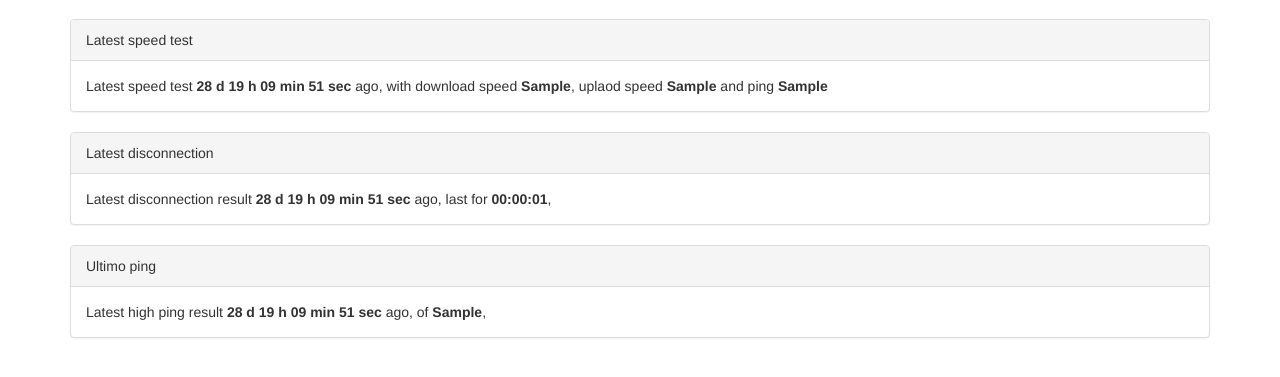
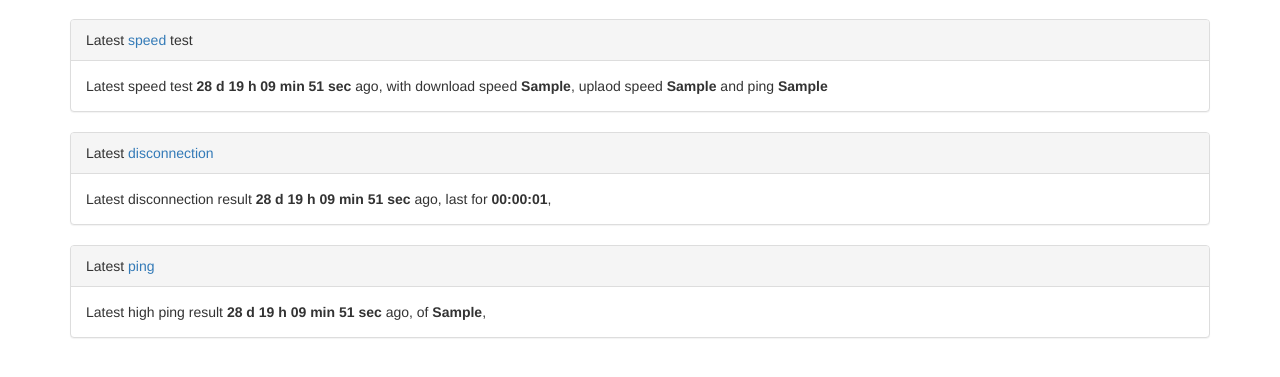
Before and after one commit to ema-grande/adsl-monitor, a PHP site: page / in a window 1280 px wide. Shown: the part 51-428 px from the top of the page. Run offline with PHP 8.4, Linux system fonts and the light colour scheme; tables that the repository leaves empty hold one stand-in row (values such as "Sample post"); data that the repository does not hold is empty.

Commit message:
add link to the section in index page

```diff
--- a/application/views/index.php
+++ b/application/views/index.php
@@ -7,7 +7,7 @@
 ?><br/>
 <div class="container starter-template">
 	<div class="panel panel-default">
-		<div class="panel-heading">Latest speed test</div>
+		<div class="panel-heading">Latest <a href="<?php echo URL; ?>speed">speed</a> test</div>
 		<div class="panel-body">
 			Latest speed test <strong><?php echo gmdate($format, $speedDiff) ?></strong> ago,
 			with download speed <strong><?php echo $listSpeed[0]->dl ?></strong>,
@@ -17,7 +17,7 @@
 	</div>
 
 	<div class="panel panel-default">
-		<div class="panel-heading">Latest disconnection</div>
+		<div class="panel-heading">Latest <a href="<?php echo URL; ?>drop">disconnection</a></div>
 		<div class="panel-body">
 			Latest disconnection result <strong><?php echo gmdate($format, $discDiff) ?></strong> ago,
 			last for <strong><?php echo gmdate('H:i:s', $listDrop[0]->durata); ?></strong>,
@@ -25,7 +25,7 @@
 	</div>
 
 	<div class="panel panel-default">
-		<div class="panel-heading">Ultimo ping</div>
+		<div class="panel-heading">Latest <a href="<?php echo URL; ?>ping">ping</a></div>
 		<div class="panel-body">
 			Latest high ping result <strong><?php echo gmdate($format, $pingDiff) ?></strong> ago,
 			of <strong><?php echo $listPing[0]->ping; ?></strong>,
```
